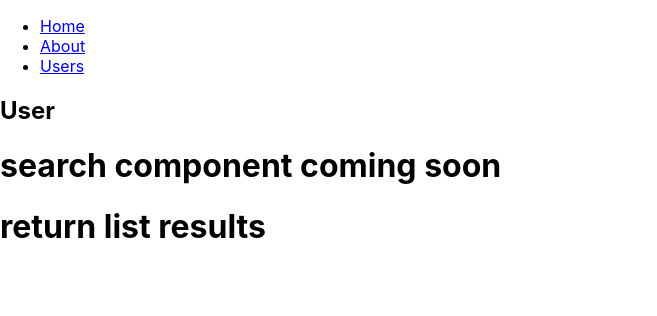
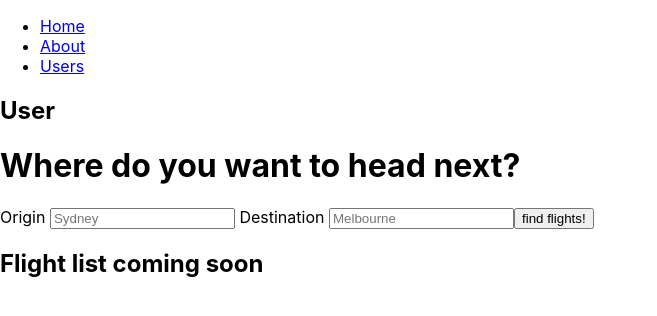
Before and after one commit to BrendanShields/burning-airlines-client, a React (Create React App) app: page /users in a window 1280 px wide. Shown: the top 316 px of the page, without its empty margins (0-657 px from the left). Built offline with nearby package versions, Linux system fonts and the light colour scheme.

Commit message:
it's telling me to commit so i can merge?

```diff
--- a/src/components/List.js
+++ b/src/components/List.js
@@ -1,9 +1,12 @@
 import React, { Component } from 'react'
 
 class List extends Component {
+
   render () {
     return (
-      <h1> return list results </h1>
+      <div>
+        <h2> Flight list coming soon </h2>
+      </div>
     )
   }
 }
--- a/src/components/Search.js
+++ b/src/components/Search.js
@@ -1,9 +1,30 @@
 import React, { Component } from 'react'
 
 class Search extends Component {
+  constructor() {
+    super();
+    this.state = {
+      query: "",
+    }
+    this._handleSubmit = this._handleSubmit.bind(this);
+  }
+
+  _handleSubmit(e){
+
+  }
+
   render () {
     return (
-      <h1> search component coming soon </h1>
+      <div>
+        <h1> Where do you want to head next? </h1>
+
+        <label> Origin </label>
+        <input type="search" placeholder="Sydney" />
+        <label> Destination </label>
+        <input type="search" placeholder="Melbourne" />
+        <input type="submit" value="find flights!"/>
+
+      </div>
     )
   }
 }
```
Also changed, not shown: src/components/FlightSearch.js (line endings or trailing spaces), 1 other file (tests, documents, lock files or other folders).
